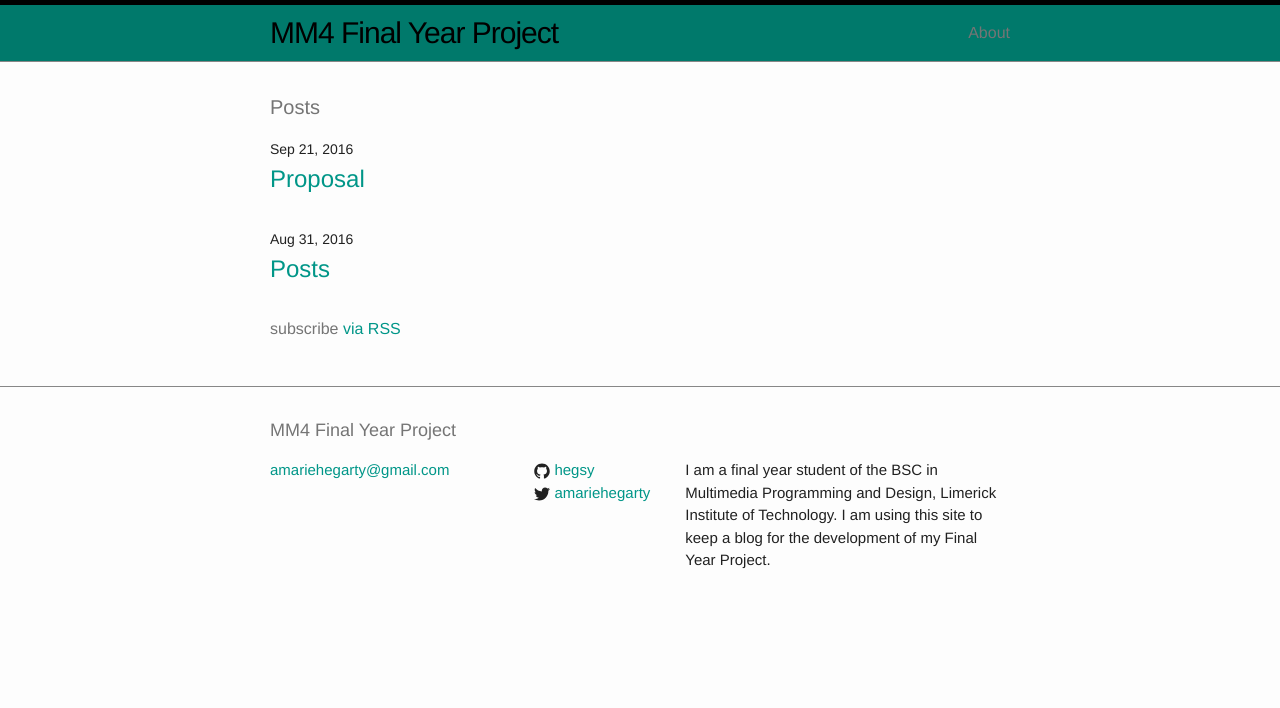
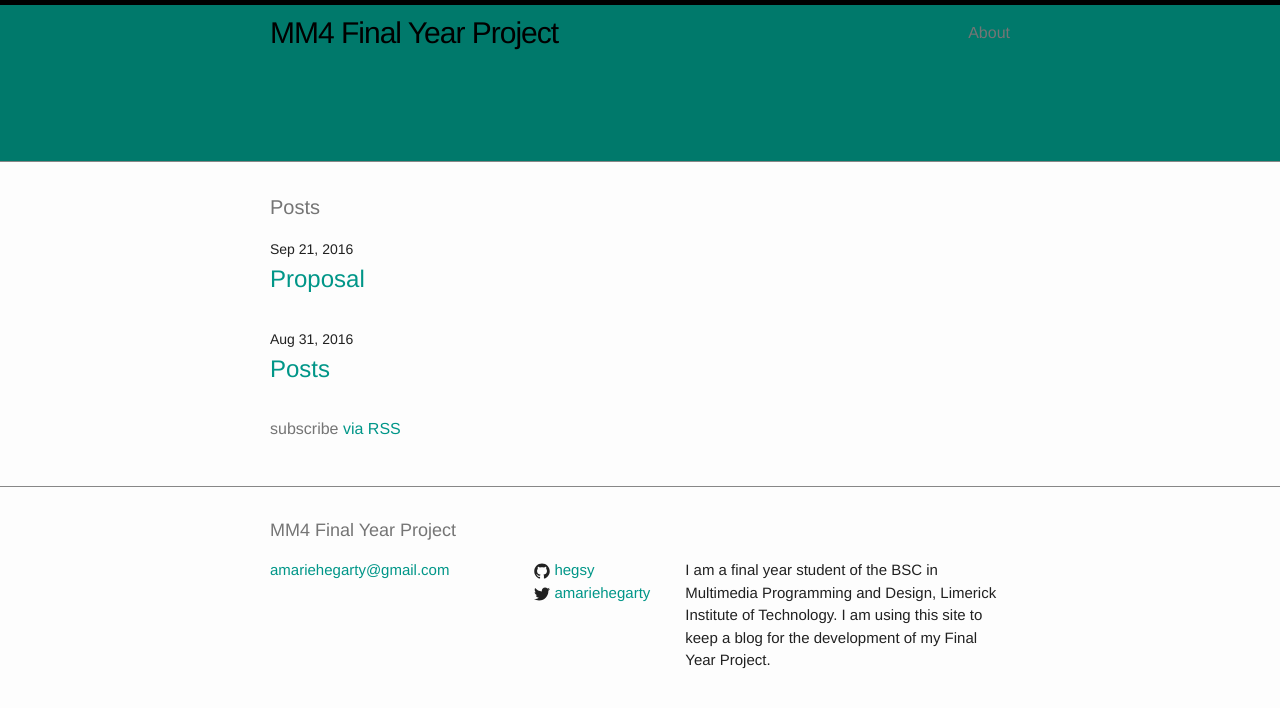
Before and after one commit to hegsy/hegsy.github.io, a Jekyll site: the page built from index.html, in a window 1280 px wide. Shown: the top 708 px of the page. Built offline with Jekyll 4.4.1, drawn with Linux system fonts in a browser that asks for light colours.

Commit message:
Header height larger

```diff
--- a/_sass/_layout.scss
+++ b/_sass/_layout.scss
@@ -9,7 +9,7 @@ FFA875
 .site-header {
     border-top: 5px solid $grey-color-dark;
     border-bottom: 1px solid $grey-color-light;
-    min-height: 56px;
+    min-height: 156px;
     background-color: #00796B;
 
     // Positioning context for the mobile navigation icon
```
